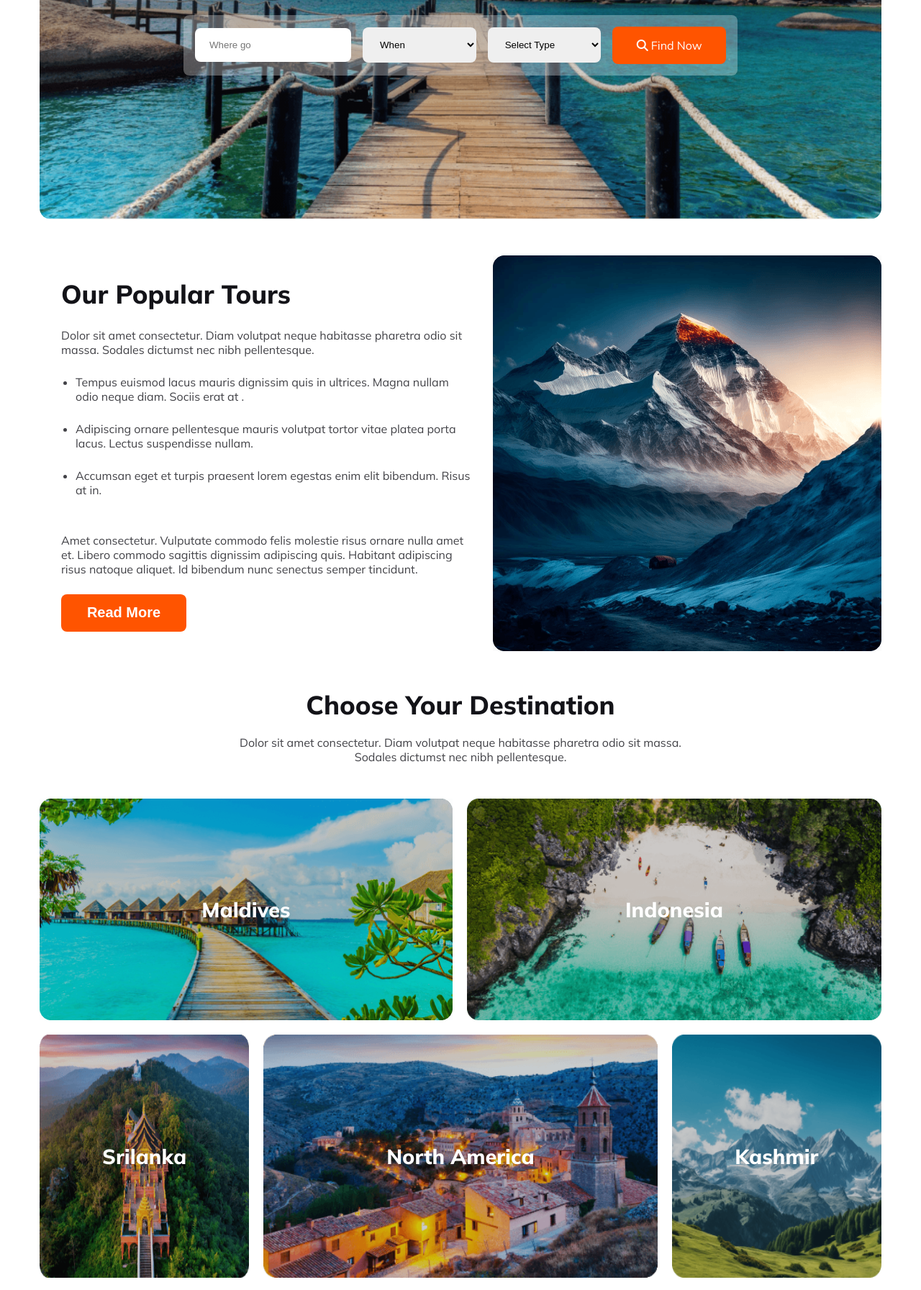
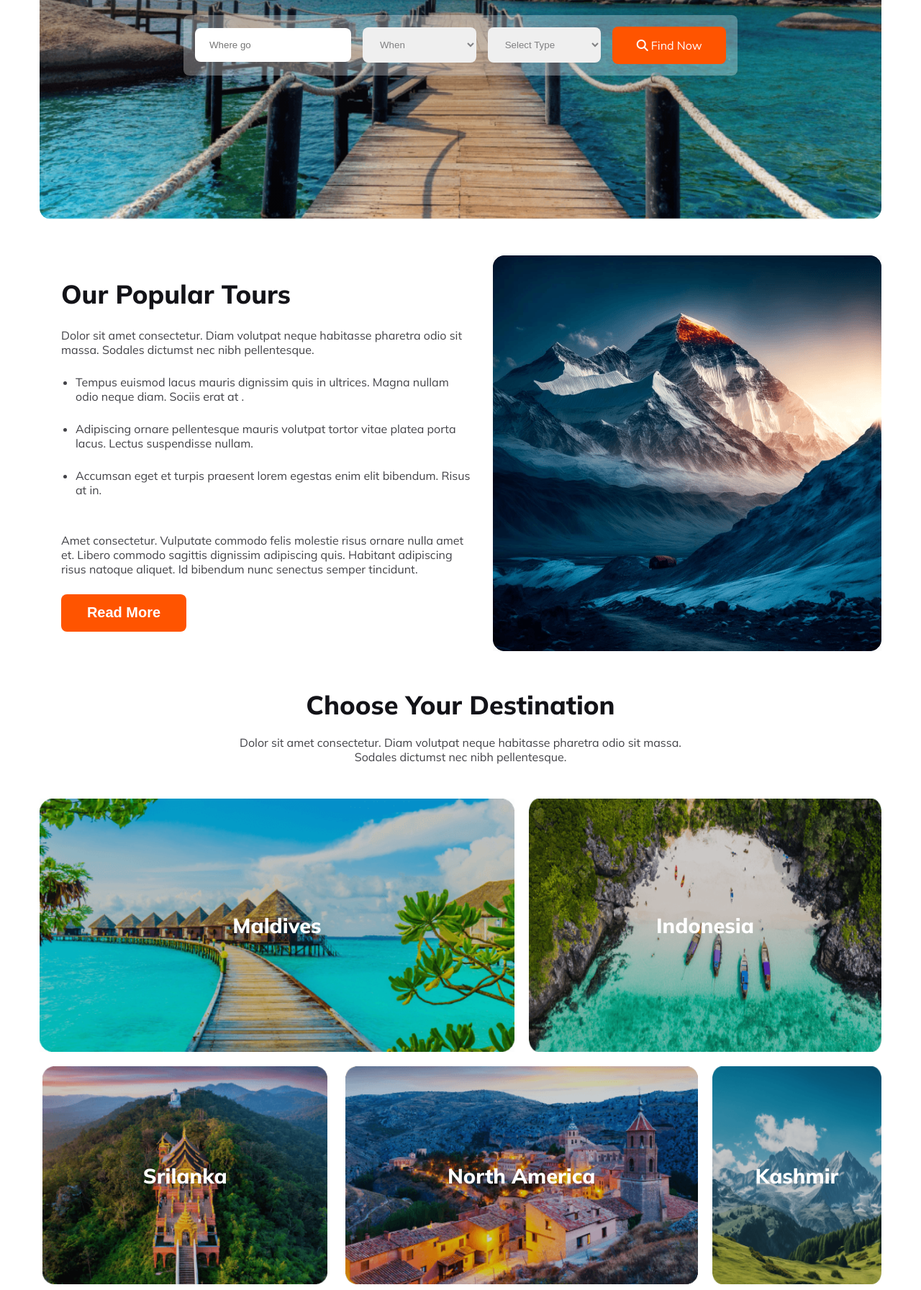
Before and after one commit to naeemul-online/assignments-02, a plain HTML site: page index.html in a window 1280 px wide. Shown: the part 498-2291 px from the top of the page at 72% size. Drawn offline with Linux system fonts and the light colour scheme.

Commit message:
destination and banner input filed modified

```diff
--- a/index.html
+++ b/index.html
@@ -99,7 +99,7 @@
                 <div class="img-2"><img src="./images/img2.png" alt="">
                     <p class="centered">Indonesia</p>
                 </div>
-                <div class="img-3"><img src="./images/img3.png" alt="">
+                <div class="img-3"><img src="./images/img3.png" alt="" id="img-3">
                     <p class="centered">Srilanka</p>
                 </div>
                 <div class="img-4"><img src="./images/img-4.png" alt="">
@@ -112,7 +112,7 @@
                     <p class="centered">Bangladesh</p>
                 </div>
                 <div class="img-7"><img src="./images/img7.png" alt="">
-                    <!-- <p class="centered-7"></p>Bandarban -->
+                    <p class="centered">Bandarban</p>
                 </div>
             </div>
         </section>
--- a/styles/respondive.css
+++ b/styles/respondive.css
@@ -12,6 +12,9 @@
     .cart-section1,
     .news-letter-container{
         flex-direction: column;
+    }
+    #img-3 {
+        width: 100%;
     }
 
     .banner-container, footer,footer-header {
@@ -36,6 +39,7 @@
         display: flex;
         flex-direction: column;
     }
+
 }
 @media screen and (min-width: 600px) and (max-width: 992px) {
     .nav-section,news-letter-container, .cart-section1 {
--- a/styles/style.css
+++ b/styles/style.css
@@ -111,6 +111,7 @@ header {
 }
 
 .banner-input-section {
+    font-size: 1rem;
     padding: 16px;
     border-radius: 8px;
     background: rgba(255, 255, 255, 0.30);
@@ -120,6 +121,9 @@ header {
     gap: 16px;
     justify-content: center;
     align-items: center;
+}
+#when, #select-type {
+    color: rgba(19, 19, 24, 0.50);
 }
 
 .btn-find-now {
@@ -240,7 +244,6 @@ main {
 .destination-gallery .img-2 {
     position: relative;
     text-align: center;
-    width: 100%;
     grid-area: h2;
 }
 
@@ -249,6 +252,11 @@ main {
     text-align: center;
     grid-area: m1;
 }
+
+#img-3 {
+    width: auto;
+}
+
 
 .destination-gallery .img-4 {
     position: relative;
```
